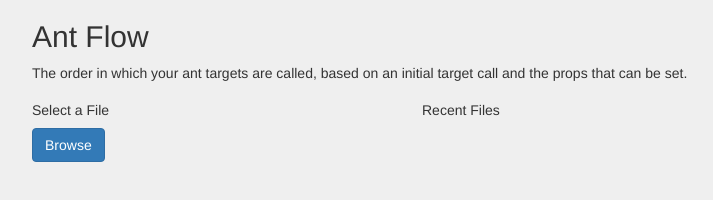
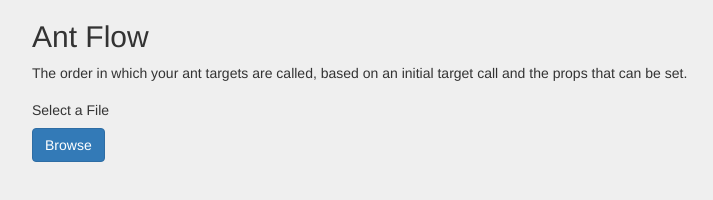
Before and after one commit to singerbj/ant-flow, a plain HTML site: page index.html in a window 1280 px wide. Shown: the whole page, without its empty margins (38-751 px from the left). Drawn offline with nearby package versions, Linux system fonts and the light colour scheme.

Commit message:
smoother recent files

```diff
--- a/index.html
+++ b/index.html
@@ -31,7 +31,7 @@
                 <select class="form-control" ng-model="c.baseTarget" ng-change="c.update()" ng-options="key for key in c.targetKeys | orderBy:'toString()'"></select>
                 <br>
             </div>
-            <div class="col-md-5" ng-show="c.setXML">
+            <div class="col-md-5" ng-show="c.setXML && c.recent.length > 0">
                 <h5 class="control-label">Recent Files</h5>
                 <div ng-repeat="recent in c.recent"><a href ng-click="c.setXML ? c.setXML(recent) : ''">{{ recent.name }}</a></div>
             </div>
--- a/myjs.js
+++ b/myjs.js
@@ -118,6 +118,7 @@ app.controller('Controller', ["$scope", "$http", function($scope, $http) {
             self.loading = false;
             self.error = "Error converting uploaded file.";
             $scope.$apply();
+            console.error(e);
         }
     };
 
@@ -184,7 +185,6 @@ app.controller('Controller', ["$scope", "$http", function($scope, $http) {
         var s = window.localStorage;
         self.loadXML = function() {
             self.recent = JSON.parse(s.getItem('recent'));
-            console.log('loaded');
         };
 
         self.setXML = function(xmlObj) {
@@ -203,17 +203,14 @@ app.controller('Controller', ["$scope", "$http", function($scope, $http) {
 
         self.saveXML = function(xmlObj) {
             self.recent = JSON.parse(s.getItem('recent'));
-            console.log('before', self.recent, self.recent.length);
             if(!self.recent) self.recent = [];
             self.recent.unshift(xmlObj);
             if(self.recent.length > 5) self.recent.splice(5, self.recent.length);
             s.setItem('recent', JSON.stringify(self.recent));
-            console.log('saved', self.recent, self.recent.length);
         };
 
         //load recent
         self.loadXML();
-
     } else {
         throw "No saving and loading of recent xml files possible in this browser.";
     }
```
